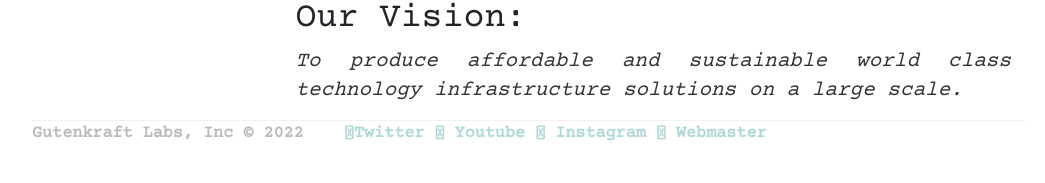
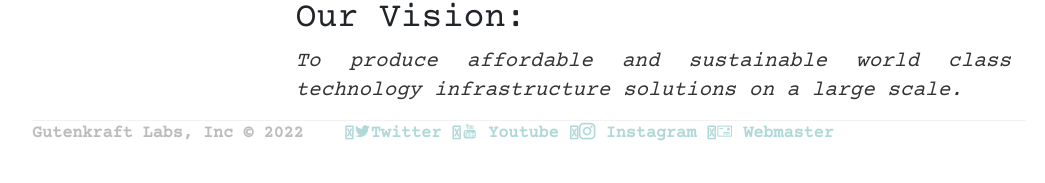
Before and after one commit to oferonmi/datafilik.github.io, a Jekyll site: the page built from index.html, in a window 1280 px wide. Shown: the part 1177-1360 px from the top of the page, without its empty margins (111-1156 px from the left). Built offline with Jekyll 4.4.1, drawn with Linux system fonts in a browser that asks for light colours; some web fonts are replaced.

Commit message:
content update

```diff
--- a/_includes/footer.html
+++ b/_includes/footer.html
@@ -14,10 +14,10 @@
 		<a>Gutenkraft Labs, Inc &copy;
 			<script>document.write(new Date().getFullYear());</script>
 		</a>&nbsp;&nbsp;
-		<a href="https://twitter.com/gutenkraft">&#xed7a;Twitter</a>
-		<a href="https://www.youtube.com/channel/UC7J4ZVxLPzPHqExVZnk1Ykw">&#xed8b; Youtube</a>
-		<a href="https://www.instagram.com/gutenkraftlabs/">&#xed46; Instagram</a>
-		<a href="mailto:datafilik@gmail.com" title="Webmaster">&#xef88; Webmaster</a> <!--iconfonts used-->
+		<a href="https://twitter.com/gutenkraft">&#xed7a;<i class="icofont-twitter"></i>Twitter</a>
+		<a href="https://www.youtube.com/channel/UC7J4ZVxLPzPHqExVZnk1Ykw">&#xed8b;<i class="icofont-youtube"></i> Youtube</a>
+		<a href="https://www.instagram.com/gutenkraftlabs/">&#xed46;<i class="icofont-instagram"></i> Instagram</a>
+		<a href="mailto:datafilik@gmail.com" title="Webmaster">&#xef88;<i class="icofont-mail"></i> Webmaster</a> <!--iconfonts used-->
 	</nav>
 
 </div> <!-- /footer -->
```
